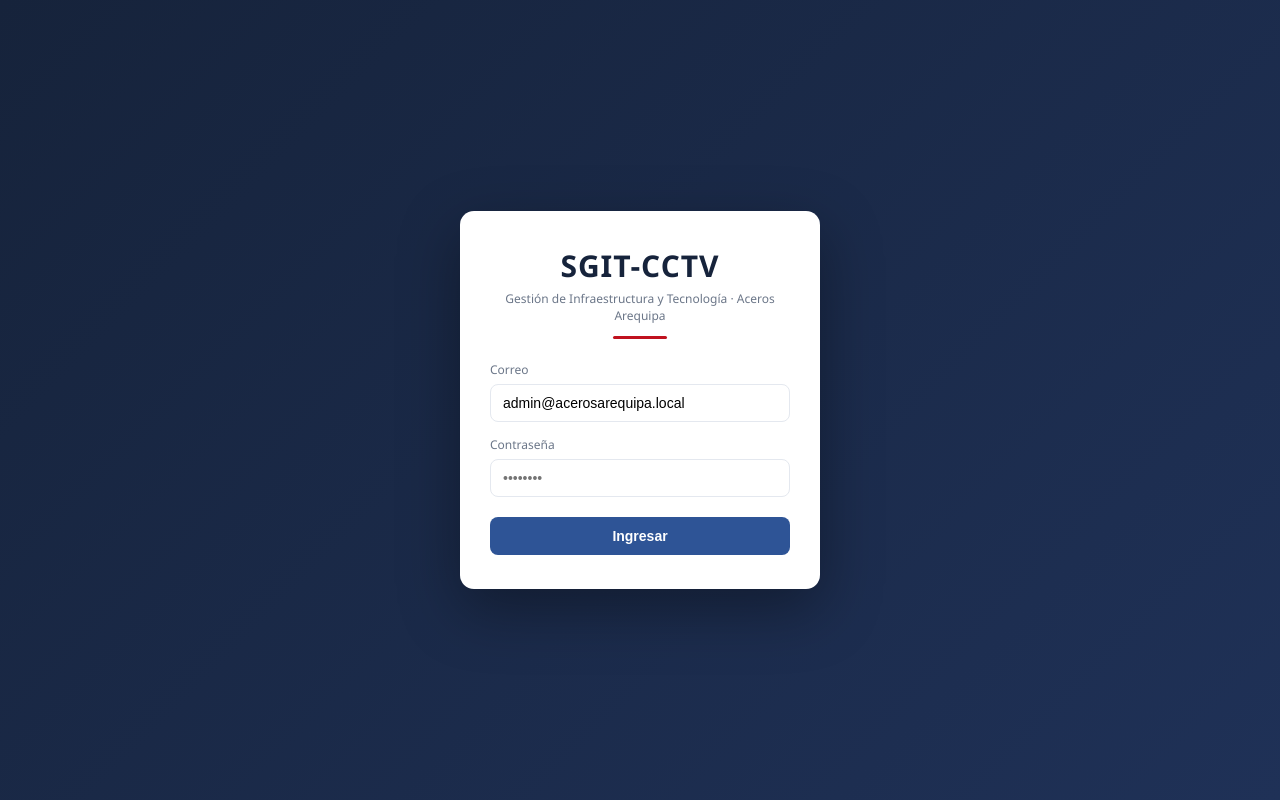
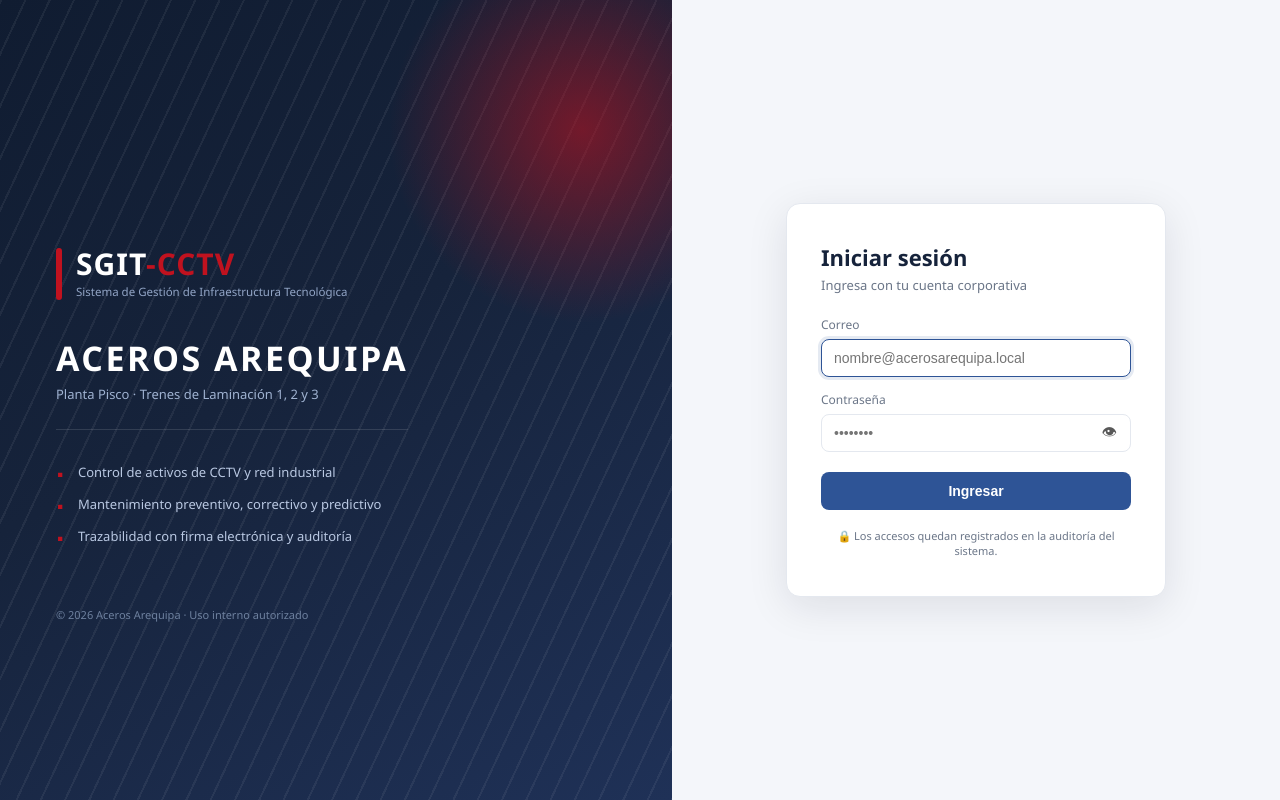
Before and after one commit to steinsGate4466/sgit-cctv, a React (Vite) app in the folder frontend/: page /login in a window 1280 px wide. Built offline with nearby package versions, Linux system fonts and the light colour scheme; no server answers.

Commit message:
feat(F6.12): dashboard ejecutivo por bloques y login corporativo + fix de seguridad

```diff
--- a/frontend/src/pages/Login.tsx
+++ b/frontend/src/pages/Login.tsx
@@ -5,9 +5,13 @@
 export default function Login() {
   const { login } = useAuth();
   const nav = useNavigate();
-  const [email, setEmail] = useState('admin@acerosarequipa.local');
+  // El correo NO viene precargado: revelar el usuario administrador en la pantalla
+  // de acceso es una fuga de información innecesaria.
+  const [email, setEmail] = useState('');
   const [password, setPassword] = useState('');
+  const [showPass, setShowPass] = useState(false);
   const [error, setError] = useState('');
+  const [blocked, setBlocked] = useState(false);
   const [loading, setLoading] = useState(false);
   const [tries, setTries] = useState(5);
 
@@ -19,32 +23,108 @@
       await login(email, password);
       setTries(5);
       nav('/dashboard');
-    } catch {
+    } catch (err: any) {
+      // El servidor manda el motivo real (credenciales o bloqueo temporal).
+      // Antes se mostraba siempre "contraseña incorrecta", aunque la cuenta
+      // estuviera bloqueada, y el usuario no entendía por qué no entraba.
+      const raw = err?.response?.data?.message;
+      const msg = Array.isArray(raw) ? raw.join(', ') : raw || '';
+      if (/bloquead/i.test(msg)) {
+        setBlocked(true);
+        setError(msg);
+      } else {
         const left = tries - 1;
         setTries(left);
         setError(left > 0
-        ? `Contraseña incorrecta. Te quedan ${left} intento(s).`
-        : 'Demasiados intentos fallidos. Espera un momento antes de reintentar.');
+          ? `Credenciales incorrectas. Te quedan ${left} intento(s).`
+          : 'Demasiados intentos fallidos. La cuenta puede quedar bloqueada temporalmente.');
+      }
     } finally {
       setLoading(false);
     }
   }
 
+  const year = new Date().getFullYear();
+
   return (
     <div className="login-wrap">
+      {/* Panel de marca — identidad industrial */}
+      <div className="login-brandside">
+        <div className="lb-content">
+          <div className="lb-logo">
+            <span className="lb-logo-mark" />
+            <div>
+              <div className="lb-title">SGIT<span>-CCTV</span></div>
+              <div className="lb-sub">Sistema de Gestión de Infraestructura Tecnológica</div>
+            </div>
+          </div>
+
+          <div className="lb-company">
+            <div className="lb-company-name">ACEROS AREQUIPA</div>
+            <div className="lb-plant">Planta Pisco · Trenes de Laminación 1, 2 y 3</div>
+          </div>
+
+          <ul className="lb-features">
+            <li>Control de activos de CCTV y red industrial</li>
+            <li>Mantenimiento preventivo, correctivo y predictivo</li>
+            <li>Trazabilidad con firma electrónica y auditoría</li>
+          </ul>
+
+          <div className="lb-foot">© {year} Aceros Arequipa · Uso interno autorizado</div>
+        </div>
+      </div>
+
+      {/* Panel de acceso */}
+      <div className="login-formside">
         <form className="login-card" onSubmit={submit}>
-        <div className="login-brand">
-          <div className="logo">SGIT-CCTV</div>
-          <div className="sub">Gestión de Infraestructura y Tecnología · Aceros Arequipa</div>
-          <div className="bar" />
+          <div className="login-head">
+            <h1>Iniciar sesión</h1>
+            <p>Ingresa con tu cuenta corporativa</p>
           </div>
+
           <label>Correo</label>
-        <input value={email} onChange={(e) => setEmail(e.target.value)} type="email" autoComplete="username" />
+          <input
+            value={email}
+            onChange={(e) => setEmail(e.target.value)}
+            type="email"
+            autoComplete="username"
+            placeholder="nombre@acerosarequipa.local"
+            autoFocus
+            required
+          />
+
           <label>Contraseña</label>
-        <input value={password} onChange={(e) => setPassword(e.target.value)} type="password" autoComplete="current-password" placeholder="••••••••" />
-        {error && <div className="error">{error}</div>}
-        <button className="btn" disabled={loading || tries <= 0}>{loading ? 'Ingresando…' : 'Ingresar'}</button>
+          <div className="input-pass">
+            <input
+              value={password}
+              onChange={(e) => setPassword(e.target.value)}
+              type={showPass ? 'text' : 'password'}
+              autoComplete="current-password"
+              placeholder="••••••••"
+              required
+            />
+            <button
+              type="button"
+              className="pass-toggle"
+              onClick={() => setShowPass((v) => !v)}
+              tabIndex={-1}
+              aria-label={showPass ? 'Ocultar contraseña' : 'Mostrar contraseña'}
+            >
+              {showPass ? '🙈' : '👁'}
+            </button>
+          </div>
+
+          {error && <div className={blocked ? 'error blocked' : 'error'}>{error}</div>}
+
+          <button className="btn" disabled={loading || blocked}>
+            {loading ? 'Verificando…' : 'Ingresar'}
+          </button>
+
+          <div className="login-note">
+            🔒 Los accesos quedan registrados en la auditoría del sistema.
+          </div>
         </form>
+      </div>
     </div>
   );
 }
--- a/frontend/src/styles.css
+++ b/frontend/src/styles.css
@@ -21,17 +21,59 @@
 }
 a { color: inherit; text-decoration: none; }
 
-/* ---------- Login ---------- */
-.login-wrap { min-height: 100vh; display: grid; place-items: center;
-  background: linear-gradient(135deg, var(--navy) 0%, var(--navy-2) 100%); }
-.login-card { background: var(--card); width: 360px; padding: 34px 30px;
-  border-radius: 14px; box-shadow: 0 20px 60px rgba(0,0,0,.35); }
-.login-brand { text-align: center; margin-bottom: 22px; }
-.login-brand .logo { font-size: 30px; font-weight: 800; color: var(--navy);
-  letter-spacing: 1px; }
-.login-brand .sub { color: var(--muted); font-size: 12px; margin-top: 4px; }
-.login-brand .bar { height: 3px; width: 54px; background: var(--red);
-  margin: 12px auto 0; border-radius: 2px; }
+/* ---------- Login (identidad industrial Aceros Arequipa) ---------- */
+.login-wrap { min-height: 100vh; display: grid; grid-template-columns: 1.05fr .95fr; }
+
+/* Panel izquierdo: marca */
+.login-brandside {
+  position: relative; display: flex; align-items: center; padding: 48px 56px;
+  background: linear-gradient(150deg, #101c31 0%, var(--navy) 45%, var(--navy-2) 100%);
+  overflow: hidden;
+}
+/* Textura sutil de acero (diagonales), sin imágenes externas */
+.login-brandside::before {
+  content: ''; position: absolute; inset: 0; opacity: .06;
+  background: repeating-linear-gradient(115deg, #fff 0 2px, transparent 2px 22px);
+}
+/* Colada de acero: acento rojo corporativo */
+.login-brandside::after {
+  content: ''; position: absolute; right: -120px; top: -80px; width: 420px; height: 420px;
+  background: radial-gradient(circle, rgba(192,18,31,.55) 0%, rgba(192,18,31,0) 65%);
+}
+.lb-content { position: relative; z-index: 1; color: #dbe4f3; max-width: 460px; }
+.lb-logo { display: flex; align-items: center; gap: 14px; margin-bottom: 40px; }
+.lb-logo-mark { width: 6px; height: 52px; background: var(--red); border-radius: 3px; flex: none; }
+.lb-title { font-size: 30px; font-weight: 800; color: #fff; letter-spacing: 1px; line-height: 1; }
+.lb-title span { color: var(--red); }
+.lb-sub { font-size: 11.5px; color: #92a5c6; margin-top: 5px; }
+.lb-company-name { font-size: 34px; font-weight: 800; color: #fff; letter-spacing: 2.5px; line-height: 1.1; }
+.lb-plant { font-size: 13px; color: #9fb2d1; margin-top: 8px; }
+.lb-company { padding-bottom: 26px; border-bottom: 1px solid rgba(255,255,255,.12); }
+.lb-features { list-style: none; padding: 0; margin: 26px 0 0; }
+.lb-features li { font-size: 13px; color: #b9c8e2; padding: 7px 0 7px 22px; position: relative; }
+.lb-features li::before { content: '▪'; position: absolute; left: 0; color: var(--red); font-size: 15px; }
+.lb-foot { position: absolute; bottom: -70px; font-size: 11px; color: #6e819f; }
+
+/* Panel derecho: formulario */
+.login-formside { display: grid; place-items: center; background: var(--bg); padding: 30px; }
+.login-card { background: var(--card); width: 100%; max-width: 380px; padding: 38px 34px;
+  border-radius: 14px; box-shadow: 0 10px 40px rgba(16,24,40,.10); border: 1px solid var(--border); }
+.login-head { margin-bottom: 22px; }
+.login-head h1 { font-size: 22px; color: var(--navy); margin: 0 0 4px; font-weight: 700; }
+.login-head p { font-size: 13px; color: var(--muted); margin: 0; }
+.input-pass { position: relative; }
+.input-pass input { padding-right: 42px; }
+.pass-toggle { position: absolute; right: 6px; top: 50%; transform: translateY(-50%);
+  background: none; border: none; cursor: pointer; font-size: 15px; padding: 4px 8px; opacity: .65; }
+.pass-toggle:hover { opacity: 1; }
+.error.blocked { background: #fff4e5; color: #b45309; border: 1px solid #f5dcb0; }
+.login-note { margin-top: 18px; font-size: 11px; color: var(--muted); text-align: center; }
+
+/* En pantallas chicas, el panel de marca se oculta */
+@media (max-width: 900px) {
+  .login-wrap { grid-template-columns: 1fr; }
+  .login-brandside { display: none; }
+}
 label { display: block; font-size: 12px; color: var(--muted); margin: 14px 0 6px; }
 input, select {
   width: 100%; padding: 10px 12px; border: 1px solid var(--border);
@@ -178,6 +220,24 @@
 /* Selector con optgroup legible */
 select optgroup { font-weight: 700; color: var(--navy); }
 
+/* ---------- Dashboard: bloques ejecutivos ---------- */
+.section-title { font-size: 11px; text-transform: uppercase; letter-spacing: 1px;
+  color: var(--muted); font-weight: 700; margin: 26px 0 12px; display: flex; align-items: center; gap: 10px; }
+.section-title::after { content: ''; flex: 1; height: 1px; background: var(--border); }
+.section-title:first-of-type { margin-top: 18px; }
+
+/* Disponibilidad por Tren */
+.train-grid { display: grid; grid-template-columns: repeat(auto-fit, minmax(190px, 1fr)); gap: 12px; }
+.train-card { border: 1px solid var(--border); border-radius: 10px; padding: 14px 16px;
+  border-left: 4px solid var(--steel); background: #fbfcfe; }
+.train-card.ok { border-left-color: var(--ok); }
+.train-card.warn { border-left-color: var(--warn); }
+.train-card.crit { border-left-color: var(--crit); }
+.train-name { font-size: 12px; color: var(--muted); font-weight: 600; text-transform: uppercase; letter-spacing: .4px; }
+.train-pct { font-size: 26px; font-weight: 800; color: var(--navy); font-variant-numeric: tabular-nums; margin: 2px 0; }
+.train-detail { font-size: 11px; color: var(--muted); }
+.train-down { color: var(--crit); font-weight: 600; }
+
 /* Detalle de activo: modal con scroll */
 .modal-body { max-height: 74vh; overflow-y: auto; }
 .detail-sec { margin-top: 16px; }
```
Also changed, not shown: frontend/src/pages/Dashboard.tsx (+109 -65 lines), 2 other files (tests, documents, lock files or other folders). Lines whose indentation alone changed are shown as unchanged.
